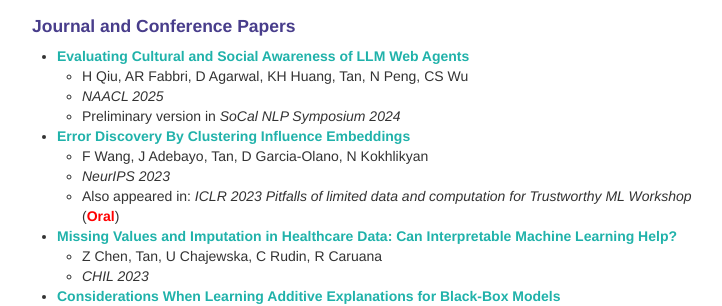
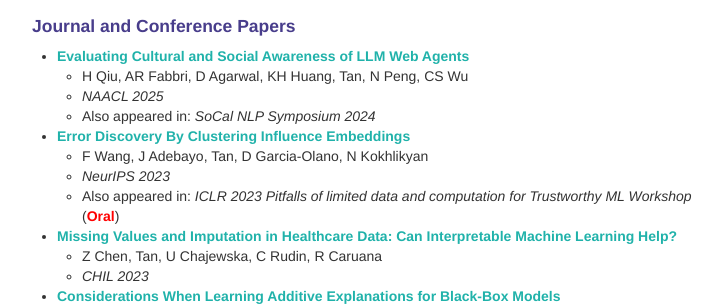
Before and after one commit to shftan/shftan.github.io, a Jekyll site: the page built from index.md, in a window 1280 px wide and 900 px high, scrolled down 834 px. Shown: the part 152-458 px from the top of the window, without its empty margins (258-980 px from the left). Built offline with Jekyll 4.4.1, drawn with Linux system fonts in a browser that asks for light colours.

Commit message:
Update index.md

```diff
--- a/index.md
+++ b/index.md
@@ -55,7 +55,7 @@ For other news, click <a class="paper" href="oldernews.html">here</a>.
 - <a class="paper" href="https://arxiv.org/abs/2410.23252">Evaluating Cultural and Social Awareness of LLM Web Agents</a>
    - H Qiu, AR Fabbri, D Agarwal, KH Huang, Tan, N Peng, CS Wu
    - _NAACL 2025_
-   - Preliminary version in _SoCal NLP Symposium 2024_
+   - Also appeared in: _SoCal NLP Symposium 2024_
 - <a class="paper" href="https://arxiv.org/abs/2312.04712">Error Discovery By Clustering Influence Embeddings</a>
    - F Wang, J Adebayo, Tan, D Garcia-Olano, N Kokhlikyan
    - _NeurIPS 2023_
```
